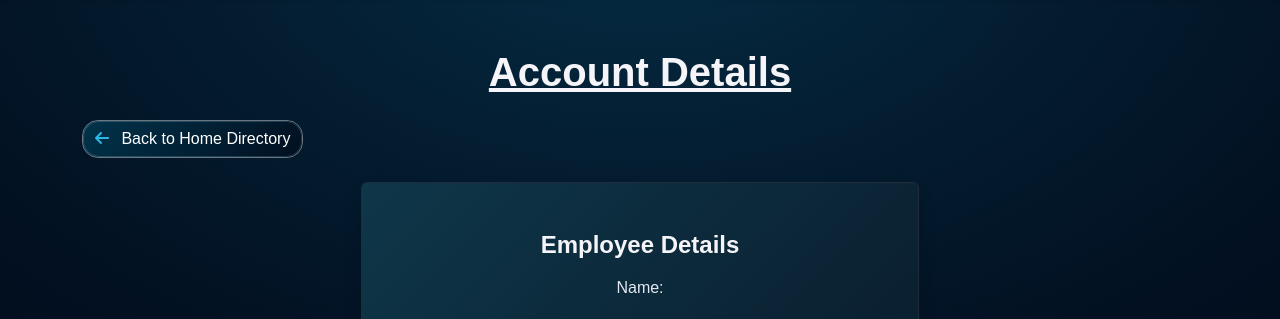
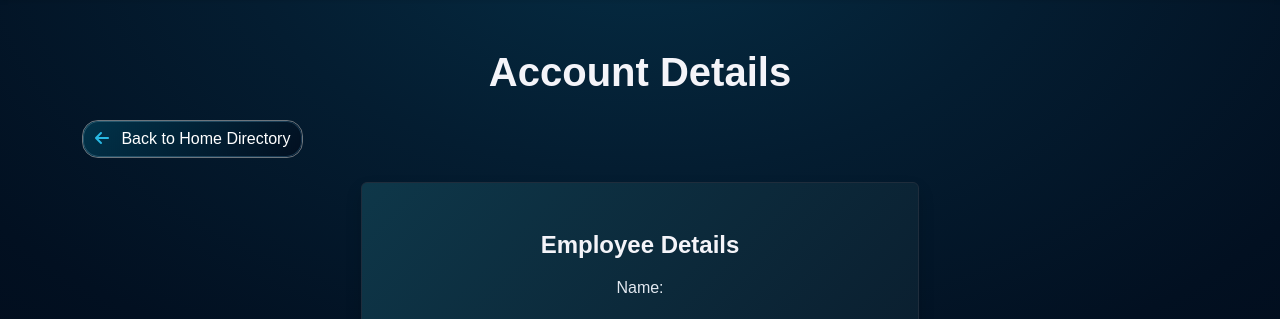
Before and after one commit to 0x3F-Lab/clock-in-system, a Django app: template src/django/auth_app/templates/auth_app/employee_account.html in a window 1280 px wide. Shown: the part 82-401 px from the top of the page. Run offline with Django 5.2, Linux system fonts and the light colour scheme; the template is opened without the code that fills it, so the values that code supplies are empty; some libraries are stand-ins or nearby versions.

Commit message:
Remove underline from account details page

```diff
--- a/src/django/auth_app/templates/auth_app/employee_account.html
+++ b/src/django/auth_app/templates/auth_app/employee_account.html
@@ -3,7 +3,7 @@
 
 {% block content %}
 <div class="text-center mb-4">
-  <h1 class="fw-bolder"><u>Account Details</u></h1>
+  <h1 class="fw-bolder">Account Details</h1>
 </div>
 <div class="d-flex justify-content-between align-items-center mb-4">
   <button onclick="location.href=`{% url 'home' %}`" class="btn btn-outline-secondary dashboard-tile">
```
